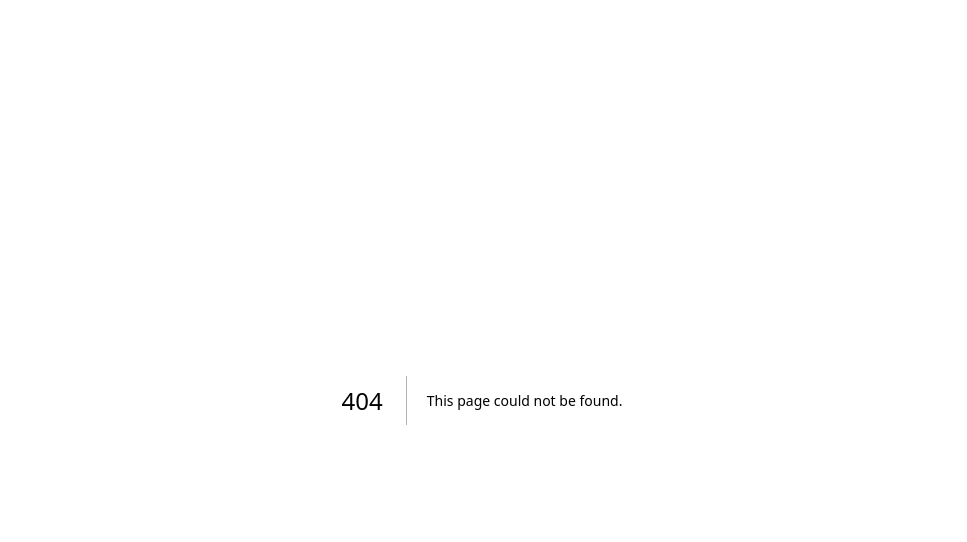
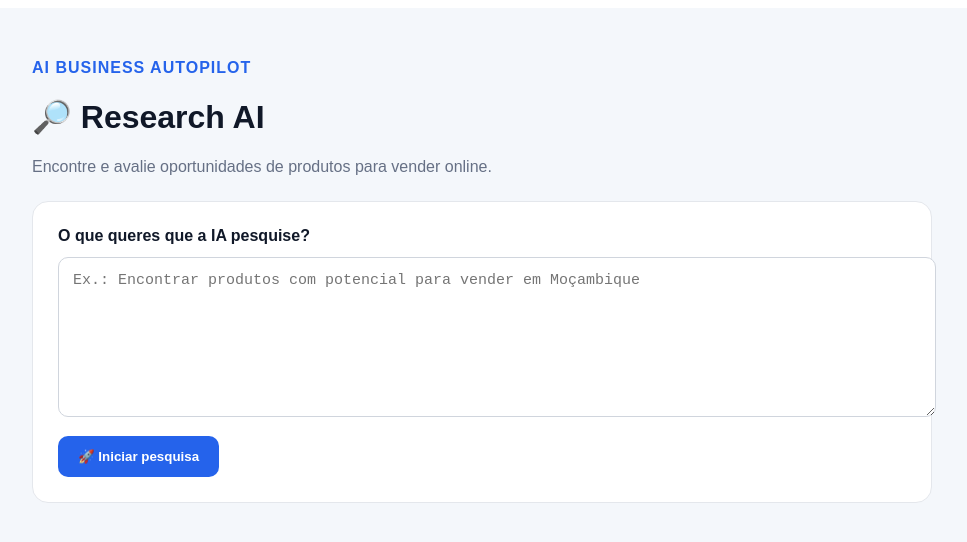
Before and after one commit to fernandomucavele-gif/ai-business-autopilot, a Next.js app: page /research in a window 1280 px wide. Before the commit this address had no page. Shown: the top 542 px of the page, without its empty margins (158-1125 px from the left). Built offline with nearby package versions, Linux system fonts and the light colour scheme.

Commit message:
Create page.tsx

```diff
--- /dev/null
+++ b/app/research/page.tsx
@@ -0,0 +1,133 @@
+"use client";
+
+import { useState } from "react";
+
+export default function ResearchPage() {
+  const [idea, setIdea] = useState("");
+  const [searching, setSearching] = useState(false);
+  const [result, setResult] = useState("");
+
+  function startResearch() {
+    if (!idea.trim()) return;
+
+    setSearching(true);
+    setResult("");
+
+    setTimeout(() => {
+      setSearching(false);
+      setResult(
+        "Pesquisa simulada concluída. O próximo passo será conectar este agente a fontes reais de tendências, produtos e concorrentes."
+      );
+    }, 1200);
+  }
+
+  return (
+    <main
+      style={{
+        minHeight: "100vh",
+        background: "#f4f7fb",
+        padding: "35px",
+        fontFamily: "Arial, sans-serif",
+        color: "#101828",
+      }}
+    >
+      <div style={{ maxWidth: "900px", margin: "auto" }}>
+        <p
+          style={{
+            color: "#2563eb",
+            fontWeight: "bold",
+            letterSpacing: "1px",
+          }}
+        >
+          AI BUSINESS AUTOPILOT
+        </p>
+
+        <h1>🔎 Research AI</h1>
+
+        <p style={{ color: "#667085" }}>
+          Encontre e avalie oportunidades de produtos para vender online.
+        </p>
+
+        <section
+          style={{
+            background: "white",
+            padding: "25px",
+            borderRadius: "16px",
+            border: "1px solid #e4e7ec",
+            marginTop: "25px",
+          }}
+        >
+          <label style={{ fontWeight: "bold" }}>
+            O que queres que a IA pesquise?
+          </label>
+
+          <textarea
+            value={idea}
+            onChange={(e) => setIdea(e.target.value)}
+            placeholder="Ex.: Encontrar produtos com potencial para vender em Moçambique"
+            style={{
+              width: "100%",
+              minHeight: "130px",
+              marginTop: "12px",
+              padding: "14px",
+              borderRadius: "10px",
+              border: "1px solid #d0d5dd",
+              fontSize: "15px",
+              resize: "vertical",
+            }}
+          />
+
+          <button
+            onClick={startResearch}
+            disabled={searching}
+            style={{
+              marginTop: "15px",
+              padding: "13px 20px",
+              border: "none",
+              borderRadius: "10px",
+              background: "#2563eb",
+              color: "white",
+              fontWeight: "bold",
+              cursor: "pointer",
+            }}
+          >
+            {searching ? "🔎 Pesquisando..." : "🚀 Iniciar pesquisa"}
+          </button>
+        </section>
+
+        {result && (
+          <section
+            style={{
+              background: "white",
+              padding: "25px",
+              borderRadius: "16px",
+              border: "1px solid #e4e7ec",
+              marginTop: "20px",
+            }}
+          >
+            <h2>Resultado</h2>
+
+            <p style={{ color: "#475467", lineHeight: 1.6 }}>
+              {result}
+            </p>
+
+            <div
+              style={{
+                marginTop: "20px",
+                padding: "15px",
+                background: "#f8fafc",
+                borderRadius: "10px",
+              }}
+            >
+              🟢 <strong>Modo simulação ativo</strong>
+              <br />
+              <small>
+                Nenhum produto será comprado e nenhum anúncio será publicado.
+              </small>
+            </div>
+          </section>
+        )}
+      </div>
+    </main>
+  );
+}
```
